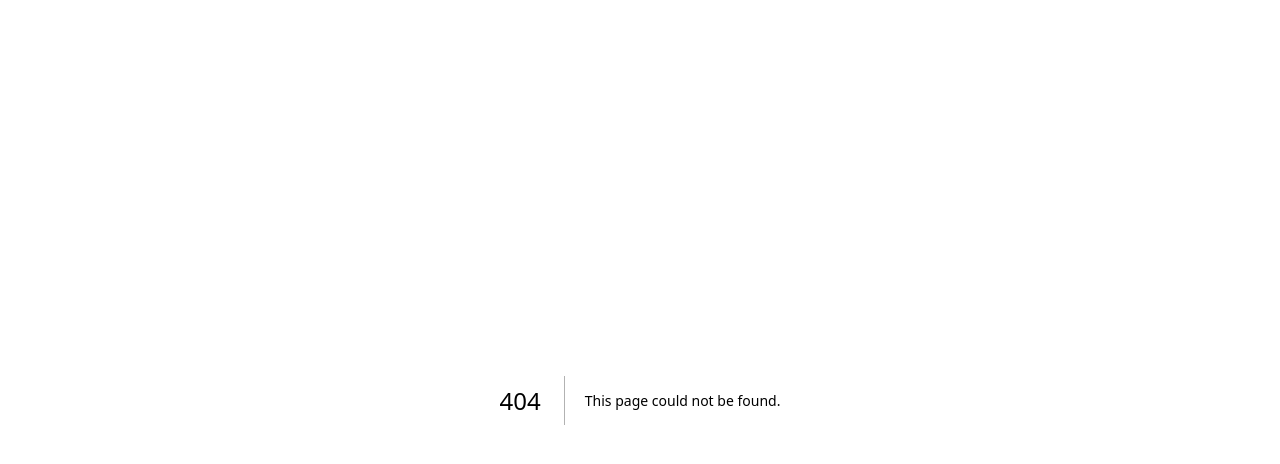
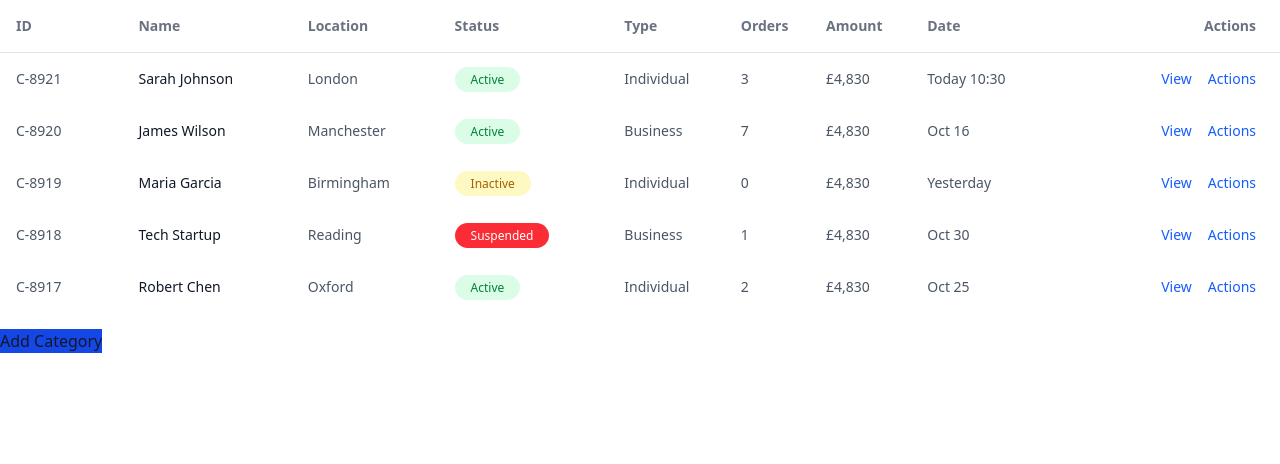
Before and after one commit to Intplus-Tech/Momentev-AdminWeb, a Next.js app: page /admin/categories in a window 1280 px wide. Before the commit this address had no page. Shown: the top 464 px of the page. Built offline with nearby package versions, Linux system fonts and the light colour scheme.

Commit message:
WIP: admin sidebar and categories setup

```diff
--- /dev/null
+++ b/app/(admin)/_component/AppSidebar.tsx
@@ -0,0 +1,109 @@
+"use client";
+
+import Image from "next/image";
+import Link from "next/link";
+import { usePathname } from "next/navigation";
+import {
+  Home,
+  Users,
+  User,
+  Wallet,
+  AlertTriangle,
+  Settings,
+} from "lucide-react";
+import { useLayout } from "@/context/layout-context";
+
+const menu = [
+  { label: "Overview", icon: Home, href: "/admin/overview" },
+  { label: "Vendors", icon: Users, href: "/admin/vendors" },
+  { label: "Clients", icon: User, href: "/admin/clients" },
+  { label: "Financial", icon: Wallet, href: "/admin/financial" },
+  {
+    label: "Disputes",
+    icon: AlertTriangle,
+    href: "/admin/disputes",
+    badge: 23,
+  },
+  { label: "Settings", icon: Settings, href: "/admin/settings" },
+  { label: "Categories", icon: Settings, href: "/admin/categories" },
+];
+
+export default function AppSidebar() {
+  const pathname = usePathname();
+  const { state, dispatch } = useLayout();
+
+  return (
+    <>
+      {/* MOBILE OVERLAY */}
+      {state.sidebarOpen && (
+        <div
+          className="fixed inset-0 bg-black/30 z-40 md:hidden"
+          onClick={() => dispatch({ type: "CLOSE" })}
+        />
+      )}
+
+      <aside
+        className={`
+          fixed md:static
+          z-50
+          top-[72px]
+          w-[260px]
+          h-[calc(100vh-72px)]
+          bg-white
+          px-4 py-6
+          overflow-y-auto
+          transition-transform
+          ${state.sidebarOpen ? "translate-x-0" : "-translate-x-full"}
+          md:translate-x-0
+        `}
+      >
+        {/* PROFILE */}
+        <div className="flex items-center gap-3 mb-6">
+          <Image
+            src="/profile-image.png"
+            alt="profile"
+            width={48}
+            height={48}
+            className="rounded-full"
+          />
+          <div>
+            <p className="font-medium text-sm">Michelle Adeyemi</p>
+            <p className="text-[10px] text-muted-foreground">
+              thelusyfashion.momentev.com
+            </p>
+          </div>
+        </div>
+
+        {/* MENU */}
+        <nav className="space-y-1">
+          {menu.map((item) => {
+            const isActive =
+              pathname === item.href || pathname.startsWith(item.href + "/");
+
+            return (
+              <Link
+                key={item.label}
+                href={item.href}
+                onClick={() => dispatch({ type: "CLOSE" })}
+                className={`relative flex items-center gap-3 px-3 py-3 rounded-md
+                  ${isActive ? "text-[#2B4EFF]" : "text-gray-400"}
+                  hover:text-[#2B4EFF]`}
+              >
+                {isActive && (
+                  <span className="absolute left-0 h-[32px] w-[3px] bg-[#2B4EFF] rounded-r" />
+                )}
+                <item.icon size={18} />
+                <span className="flex-1 text-sm">{item.label}</span>
+                {item.badge && (
+                  <span className="bg-[#2B4EFF] text-white text-xs px-2 py-0.5 rounded-full">
+                    {item.badge}
+                  </span>
+                )}
+              </Link>
+            );
+          })}
+        </nav>
+      </aside>
+    </>
+  );
+}
--- /dev/null
+++ b/app/(admin)/admin/categories/_components/CategoryTable.tsx
@@ -0,0 +1,129 @@
+"use client";
+
+import { useRouter } from "next/navigation"
+
+export default function CategoryTable() {
+  const router = useRouter()
+
+  const rows = [
+    {
+      id: "C-8921",
+      name: "Sarah Johnson",
+      location: "London",
+      status: "Active",
+      type: "Individual",
+      orders: 3,
+      amount: "£4,830",
+      date: "Today 10:30",
+    },
+    {
+      id: "C-8920",
+      name: "James Wilson",
+      location: "Manchester",
+      status: "Active",
+      type: "Business",
+      orders: 7,
+      amount: "£4,830",
+      date: "Oct 16",
+    },
+    {
+      id: "C-8919",
+      name: "Maria Garcia",
+      location: "Birmingham",
+      status: "Inactive",
+      type: "Individual",
+      orders: 0,
+      amount: "£4,830",
+      date: "Yesterday",
+    },
+    {
+      id: "C-8918",
+      name: "Tech Startup",
+      location: "Reading",
+      status: "Suspended",
+      type: "Business",
+      orders: 1,
+      amount: "£4,830",
+      date: "Oct 30",
+    },
+    {
+      id: "C-8917",
+      name: "Robert Chen",
+      location: "Oxford",
+      status: "Active",
+      type: "Individual",
+      orders: 2,
+      amount: "£4,830",
+      date: "Oct 25",
+    },
+  ];
+
+  const statusStyles: Record<string, string> = {
+    Active: "bg-green-100 text-green-700",
+    Inactive: "bg-yellow-100 text-yellow-700",
+    Suspended: "bg-red-500 text-white",
+  };
+
+  /* ================= HANDLER ================= */
+
+  const handleView = (id: string, status: string) => {
+    if (status === "Active") {
+      router.push(`/admin/clientprofile/${id}`)
+    }
+  }
+
+  return (
+    <div className="bg-white rounded-xl overflow-hidden">
+      <div className="overflow-x-auto">
+        <table className="min-w-[1000px] w-full text-sm">
+          <thead className="border-b">
+            <tr className="text-left text-gray-500">
+              <th className="p-4">ID</th>
+              <th>Name</th>
+              <th>Location</th>
+              <th>Status</th>
+              <th>Type</th>
+              <th>Orders</th>
+              <th>Amount</th>
+              <th>Date</th>
+              <th className="text-right pr-6">Actions</th>
+            </tr>
+          </thead>
+
+          <tbody>
+            {rows.map((row) => (
+              <tr key={row.id} className="hover:bg-gray-50 transition">
+                <td className="p-4 text-gray-600">{row.id}</td>
+                <td className="font-medium text-gray-900">{row.name}</td>
+                <td className="text-gray-600">{row.location}</td>
+                <td>
+                  <span
+                    className={`px-4 py-1 rounded-full text-xs font-medium ${statusStyles[row.status]}`}
+                  >
+                    {row.status}
+                  </span>
+                </td>
+                <td className="text-gray-600">{row.type}</td>
+                <td className="text-gray-600">{row.orders}</td>
+                <td className="text-gray-600">{row.amount}</td>
+                <td className="text-gray-600">{row.date}</td>
+                <td className="text-right pr-6 space-x-4">
+                  <button
+                    onClick={() => handleView(row.id, row.status)}
+                    className="text-blue-600 hover:underline"
+                  >
+                    View
+                  </button>
+                  <button className="text-blue-600 hover:underline">
+                    Actions
+                  </button>
+                </td>
+              </tr>
+            ))}
+          </tbody>
+        </table>
+      </div>
+
+    </div>
+  );
+}
--- /dev/null
+++ b/app/(admin)/admin/categories/page.tsx
@@ -0,0 +1,20 @@
+import CategoryTable from "./_components/CategoryTable";
+
+export default function CategoryPage(){
+return(
+<div className="space-y-4">
+<CategoryTable/>
+
+
+    <div>
+      <button className="bg-primary">
+        Add Category
+      </button>
+    </div>
+
+</div>
+
+
+)
+
+}
```
